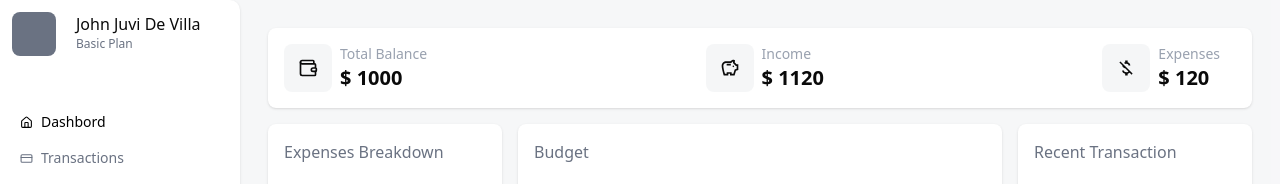
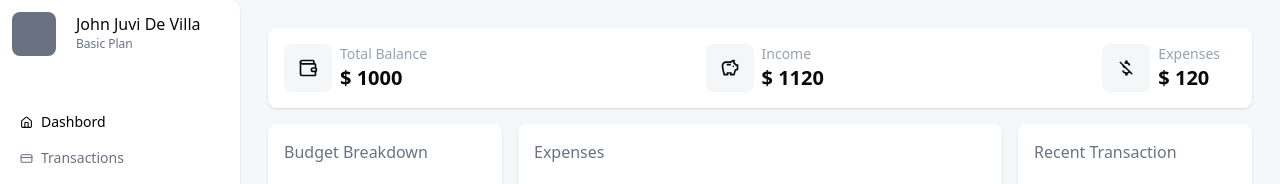
Before and after one commit to TheSciCoder3000/money-management-ai, a Next.js app: page / in a window 1280 px wide. Shown: the top 184 px of the page. Built offline with nearby package versions, Linux system fonts and the light colour scheme.

Commit message:
renaming components

```diff
--- a/app/(app)/page.tsx
+++ b/app/(app)/page.tsx
@@ -1,7 +1,7 @@
 import AccountList from "@/features/Dashboard/AccountList";
-import BudgetLimit from "@/features/Dashboard/BudgetLimit";
+import ExpensesLimit from "@/features/Dashboard/ExpensesLimit";
 import Controls from "@/features/Dashboard/Controls";
-import ExpenditureBreakdown from "@/features/Dashboard/ExpenditureBreakdown";
+import BudgetBreakdown from "@/features/Dashboard/BudgetBreakdown";
 import IncomeExpensesChart from "@/features/Dashboard/IncomeExpensesChart";
 import OverviewCard from "@/features/Dashboard/OverviewCard";
 import RecentTransaction from "@/features/Dashboard/RecentTransaction";
@@ -16,8 +16,8 @@ export default function Home() {
         expenses={120}
         income={1120}
       />
-      <ExpenditureBreakdown />
-      <BudgetLimit className="col-span-2" />
+      <BudgetBreakdown />
+      <ExpensesLimit className="col-span-2" />
       <RecentTransaction />
       <AccountList />
       <IncomeExpensesChart className="col-span-2" />
--- a/features/Dashboard/ExpenditureBreakdown.tsx
+++ b/features/Dashboard/BudgetBreakdown.tsx
@@ -7,15 +7,13 @@ import { Doughnut } from "react-chartjs-2";
 
 ChartJS.register(ArcElement, Tooltip, Legend);
 
-interface ExpenditureBreakdownProps {
+interface BudgetBreakdownProps {
   className?: string;
 }
-const ExpenditureBreakdown: React.FC<ExpenditureBreakdownProps> = ({
-  className,
-}) => {
+const BudgetBreakdown: React.FC<BudgetBreakdownProps> = ({ className }) => {
   return (
     <div className={cn("w-full rounded-md bg-white p-4 shadow-sm", className)}>
-      <h1 className="text-gray-500">Expenses Breakdown</h1>
+      <h1 className="text-gray-500">Budget Breakdown</h1>
 
       <Doughnut
         className="p-4"
@@ -39,4 +37,4 @@ const ExpenditureBreakdown: React.FC<ExpenditureBreakdownProps> = ({
   );
 };
 
-export default ExpenditureBreakdown;
+export default BudgetBreakdown;
--- a/features/Dashboard/BudgetLimit.tsx
+++ b/features/Dashboard/ExpensesLimit.tsx
@@ -26,10 +26,10 @@ ChartJS.register(
   annotationPlugin,
 );
 
-interface BudgetLimitProps {
+interface ExpensesLimitProps {
   className?: string;
 }
-const BudgetLimit: React.FC<BudgetLimitProps> = ({ className }) => {
+const ExpensesLimit: React.FC<ExpensesLimitProps> = ({ className }) => {
   const data = {
     labels: ["Food", "Games", "Tech"],
     datasets: [
@@ -77,7 +77,7 @@ const BudgetLimit: React.FC<BudgetLimitProps> = ({ className }) => {
   };
   return (
     <div className={cn("w-full rounded-md bg-white p-4 shadow-sm", className)}>
-      <h1 className="text-gray-500">Budget</h1>
+      <h1 className="text-gray-500">Expenses</h1>
       <div className="flex h-full items-center justify-center">
         <Bar data={data} options={options} />
       </div>
@@ -85,4 +85,4 @@ const BudgetLimit: React.FC<BudgetLimitProps> = ({ className }) => {
   );
 };
 
-export default BudgetLimit;
+export default ExpensesLimit;
```
